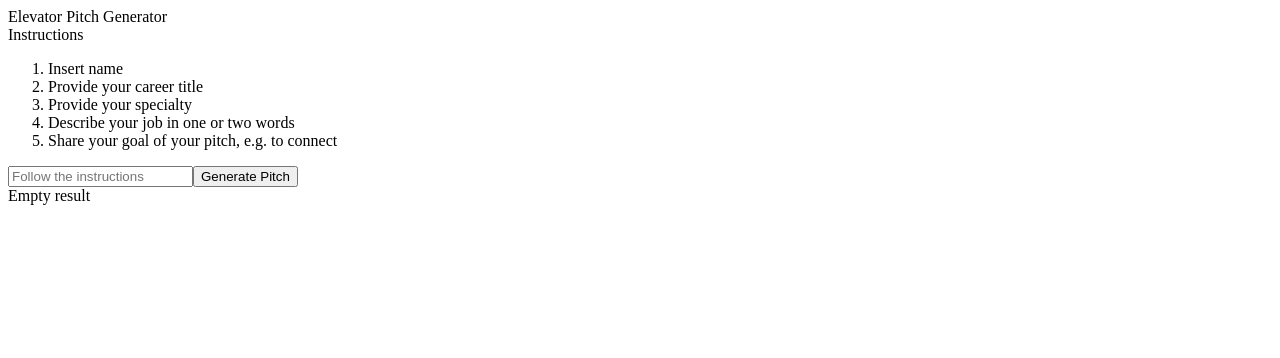
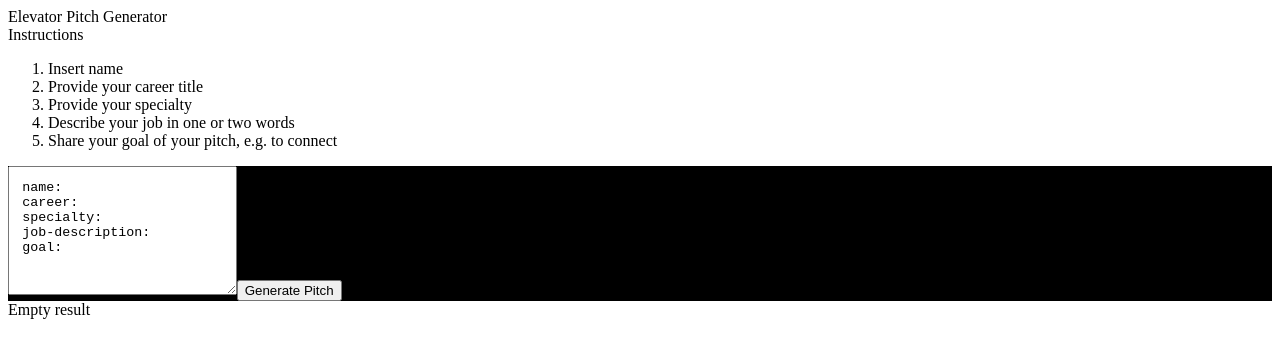
Before and after one commit to glitjch/snappy-client, a React (Create React App) app: page / in a window 1280 px wide. Shown: the top 358 px of the page. Built offline with nearby package versions, Linux system fonts and the light colour scheme.

Commit message:
Add textarea

```diff
--- a/src/App.js
+++ b/src/App.js
@@ -1,14 +1,18 @@
 import { useState } from "react";
 import Instructions from "./Instructions";
 
+import styles from './App.module.css';
+
 // COMPONENT
 function App() {
-  const [ userDataInput, setUserDataInput ] = useState("")
-  const [ result, setResult ] = useState("Empty result")
+  const [ userDataInput, setUserDataInput ] = useState(
+    `name: \ncareer: \nspecialty: \njob-description: \ngoal:`);
+  const [ result, setResult ] = useState("Empty result");
+
 
   async function handleSubmit(event) {
     event.preventDefault();
-    const response = await fetch("/cors", {
+    const response = await fetch("/pitch", {
       mode:'cors',
       method: "POST",
       headers: {
@@ -25,8 +29,11 @@ function App() {
     <div>
       <main >
         <Instructions />
-        <form onSubmit={handleSubmit}>
-          <input
+        <form className={styles.form} onSubmit={handleSubmit}>
+          <textarea
+            cols="40"
+            rows="5"
+            className={styles.input}
             type="text"
             name="user"
             placeholder="Follow the instructions"
--- /dev/null
+++ b/src/App.module.css
@@ -0,0 +1,14 @@
+
+.form {
+  background-color: black;
+}
+
+.input {
+  height: 100px;
+  width: 200px;
+  white-space: pre-wrap;
+  overflow-wrap: anywhere!important;
+  overflow: auto;
+  padding: 1em;
+
+}
```
